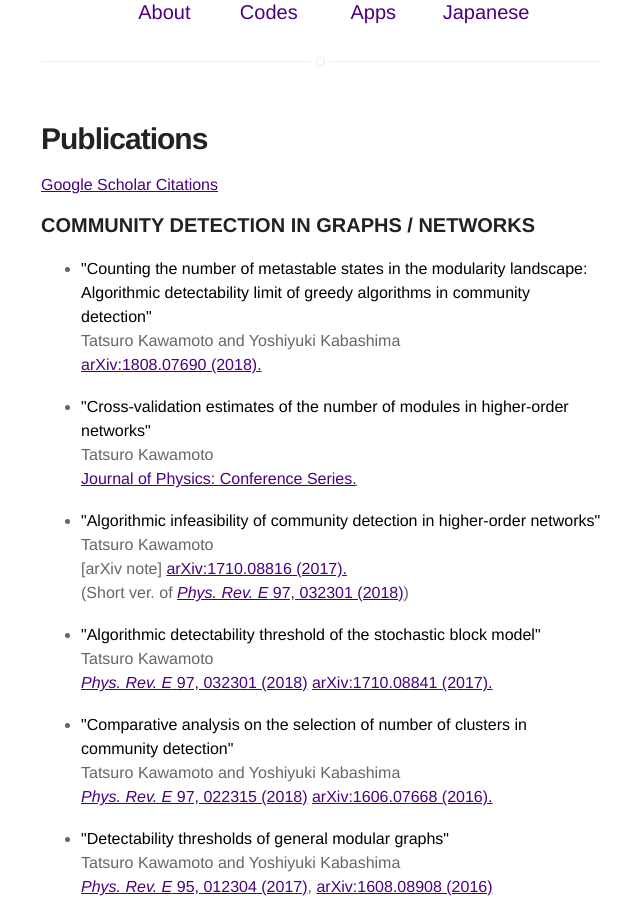
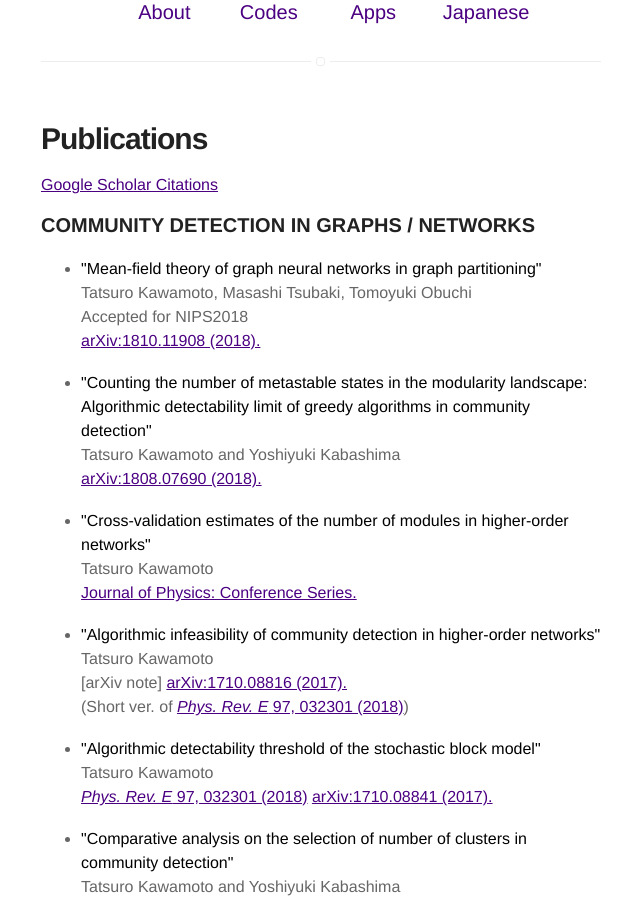
Before and after one commit to tatsuro-kawamoto/tatsuro-kawamoto.github.io, a Jekyll site: the page built from index.html, in a window 1280 px wide and 900 px high, scrolled down 493 px. Shown: the whole window, without its empty margins (319-959 px from the left). Built offline with Jekyll 4.4.1, drawn with Linux system fonts in a browser that asks for light colours.

Commit message:
Add new paper.

```diff
--- a/index.html
+++ b/index.html
@@ -8,6 +8,13 @@ title: Home
 <a href="https://scholar.google.com/citations?user=G1cXfg4AAAAJ&hl=ja">Google Scholar Citations</a>
 <h3>COMMUNITY DETECTION IN GRAPHS / NETWORKS</h3>
 <ul>
+  <li>
+    <strong>"Mean-field theory of graph neural networks in graph partitioning"</strong><br />
+    Tatsuro Kawamoto, Masashi Tsubaki, Tomoyuki Obuchi<br />
+    Accepted for NIPS2018 <br />
+    <a href="https://arxiv.org/abs/1810.11908" target="_blank">arXiv:1810.11908 (2018).</a>
+  </li>
+  <br />
   <li>
     <strong>"Counting the number of metastable states in the modularity landscape: Algorithmic detectability limit of greedy algorithms in community detection"</strong><br />
     Tatsuro Kawamoto and Yoshiyuki Kabashima<br />
```
